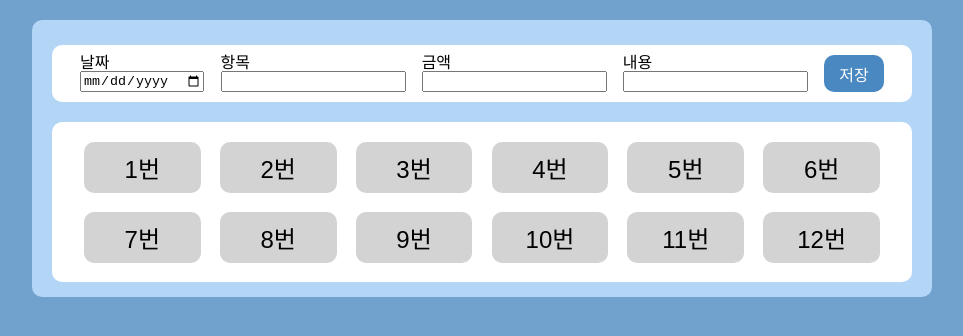
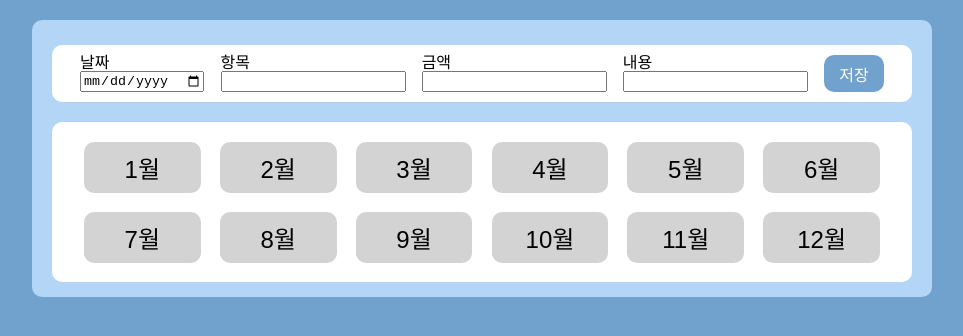
Before and after one commit to jonghoon7431/assignment_expense_report, a React (Vite) app: page / in a window 1280 px wide. Shown: the top 336 px of the page, without its empty margins (158-1121 px from the left). Built offline with nearby package versions, Linux system fonts and the light colour scheme.

Commit message:
주석제거, 오타수정, 유효성검사 추가

```diff
--- a/src/components/ChoiceMonth.jsx
+++ b/src/components/ChoiceMonth.jsx
@@ -32,11 +32,10 @@ const ChoiceMonth = () => {
   };
 
   return (
-    //TODO 버튼 map으로 리팩토링
     <ChoiceMonthButtonContainer>
       {month.map((month, index) => (
         <MonthButton key={index} $active={activeIndex === index} onClick={() => handleClick(index)}>
-          {month}번
+          {month}월
         </MonthButton>
       ))}
     </ChoiceMonthButtonContainer>
--- a/src/components/Container.jsx
+++ b/src/components/Container.jsx
@@ -7,8 +7,7 @@ const WrapContainer = styled.div`
   height: auto;
   padding: 5px 20px;
   margin: 20px auto;
-  background-color: #b4d6f6;
-  /* border: 1px solid white; */
+  background-color: var(--light-blue);
   border-radius: 10px;
 `;
 const Container = () => {
--- a/src/components/Form.jsx
+++ b/src/components/Form.jsx
@@ -17,16 +17,19 @@ const StFormButton = styled.button`
   width: 60px;
   border: none;
   border-radius: 10px;
-  background-color: #4a88c2;
+  background-color: var(--blue);
   color: white;
   font-size: 1rem;
   cursor: pointer;
+  &:hover {
+    background-color: var(--dark-blue);
+  }
 `;
-
+console.log(new Date().getFullYear());
 const Form = ({ setData }) => {
   const onSubmit = (e) => {
     e.preventDefault();
-    const formData = new FormData();
+    const formData = new FormData(e.target);
     const date = formData.get("date");
     const item = formData.get("item");
     const amount = formData.get("amount");
@@ -39,7 +42,13 @@ const Form = ({ setData }) => {
       amount,
       description,
     };
+    //빈칸 입력시 alert
+    if (!date || !item.trim() || !amount.trim() || !date.trim()) return alert("정보를 모두 기입해주세요");
+    //날짜가 올해 년도가 아닐시 alert
+    if (new Date().getFullYear() !== +date.slice(0, 4)) return alert("올해의 지출 정보만 담을 수 있습니다");
+
     setData((prev) => [nextData, ...prev]);
+    e.target.reset();
   };
   return (
     <FormWrapContainer onSubmit={onSubmit}>
--- a/src/components/GlobalStyle.jsx
+++ b/src/components/GlobalStyle.jsx
@@ -2,6 +2,16 @@ import { createGlobalStyle } from "styled-components";
 import reset from "styled-reset";
 
 const GlobalStyle = createGlobalStyle`
-${reset}`;
+:root{
+  --light-blue: #B4D6F6;
+  --blue: #71A1CD;
+  --dark-blue: #0E487D;
+}
+${reset}
+
+*{
+  user-select: none;
+}
+`;
 
 export default GlobalStyle;
--- a/src/components/Layout.jsx
+++ b/src/components/Layout.jsx
@@ -3,7 +3,7 @@ import styled from "styled-components";
 
 const StBackground = styled.div`
   position: fixed;
-  background-color: #71a1cd;
+  background-color: var(--blue);
   width: 100%;
   height: 100vh;
   overflow: auto;
```
